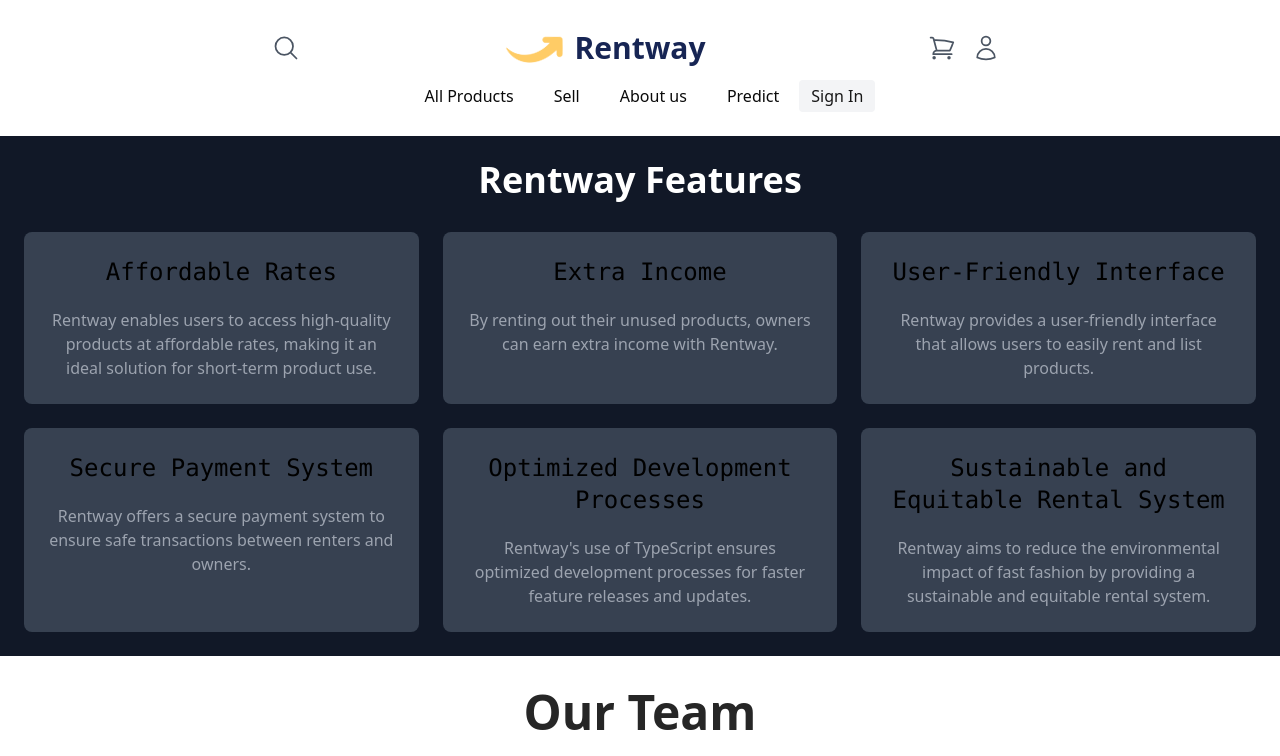
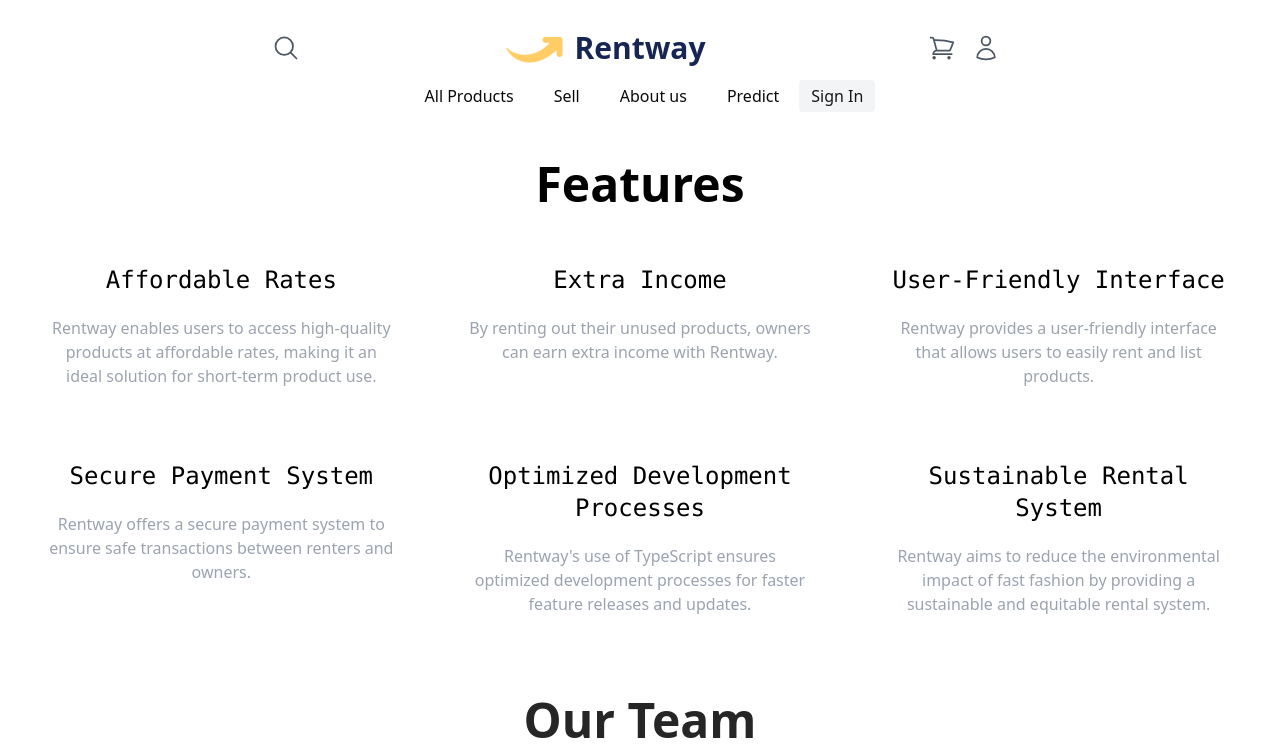
Before and after one commit to arushpanwar/bechdey, a Next.js app: page /about in a window 1280 px wide. Shown: the top 756 px of the page. Built offline with nearby package versions, Linux system fonts and the light colour scheme.

Commit message:
Update Features.tsx

```diff
--- a/components/Features.tsx
+++ b/components/Features.tsx
@@ -2,31 +2,31 @@ import React from 'react';
 
 const Features = () => {
   return (
-    <div className="bg-gray-900 shadow-lg p-6">
-      <h2 className="text-4xl font-sans font-bold text-white mb-8 text-center">Rentway Features</h2>
+    <div className="bg-light-900 shadow-lg p-6">
+      <h2 className="text-5xl font-sans font-semibold text-black mb-8 text-center ">Features</h2>
       <div className="grid grid-cols-1 md:grid-cols-2 lg:grid-cols-3 gap-6">
-        <div className="bg-gray-700 rounded-lg p-6 text-center">
+        <div className="bg-light-700 rounded-lg p-6 text-center">
           <h3 className="text-2xl font-mono text-gray-375 mb-5">Affordable Rates</h3>
           <p className="text-gray-400">Rentway enables users to access high-quality products at affordable rates, making it an ideal solution for short-term product use.</p>
         </div>
-        <div className="bg-gray-700 rounded-lg p-6 text-center">
+        <div className="bg-light-700 rounded-lg p-6 text-center">
           <h3 className="text-2xl font-mono text-gray-375 mb-5">Extra Income</h3>
           <p className="text-gray-400">By renting out their unused products, owners can earn extra income with Rentway.</p>
         </div>
-        <div className="bg-gray-700 rounded-lg p-6 text-center">
+        <div className="bg-light-700 rounded-lg p-6 text-center">
           <h3 className="text-2xl font-mono text-gray-375 mb-5">User-Friendly Interface</h3>
           <p className="text-gray-400">Rentway provides a user-friendly interface that allows users to easily rent and list products.</p>
         </div>
-        <div className="bg-gray-700 rounded-lg p-6 text-center">
+        <div className="bg-light-700 rounded-lg p-6 text-center">
           <h3 className="text-2xl font-mono text-gray-375 mb-5">Secure Payment System</h3>
           <p className="text-gray-400">Rentway offers a secure payment system to ensure safe transactions between renters and owners.</p>
         </div>
-        <div className="bg-gray-700 rounded-lg p-6 text-center">
+        <div className="bg-light-700 rounded-lg p-6 text-center">
           <h3 className="text-2xl font-mono text-gray-375 mb-5">Optimized Development Processes</h3>
           <p className="text-gray-400">Rentway's use of TypeScript ensures optimized development processes for faster feature releases and updates.</p>
         </div>
-        <div className="bg-gray-700 rounded-lg p-6 text-center">
-          <h3 className="text-2xl font-mono text-gray-375 mb-5">Sustainable and Equitable Rental System</h3>
+        <div className="bg-light-700 rounded-lg p-6 text-center">
+          <h3 className="text-2xl font-mono text-gray-375 mb-5">Sustainable Rental System</h3>
           <p className="text-gray-400">Rentway aims to reduce the environmental impact of fast fashion by providing a sustainable and equitable rental system.</p>
         </div>
       </div>
```
